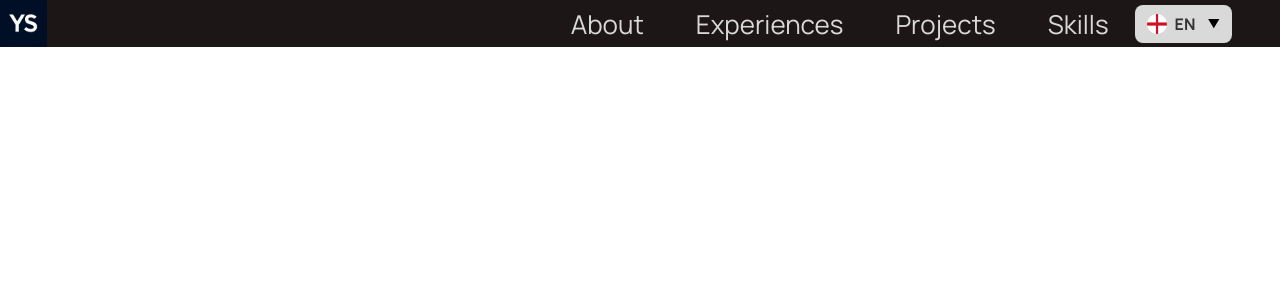
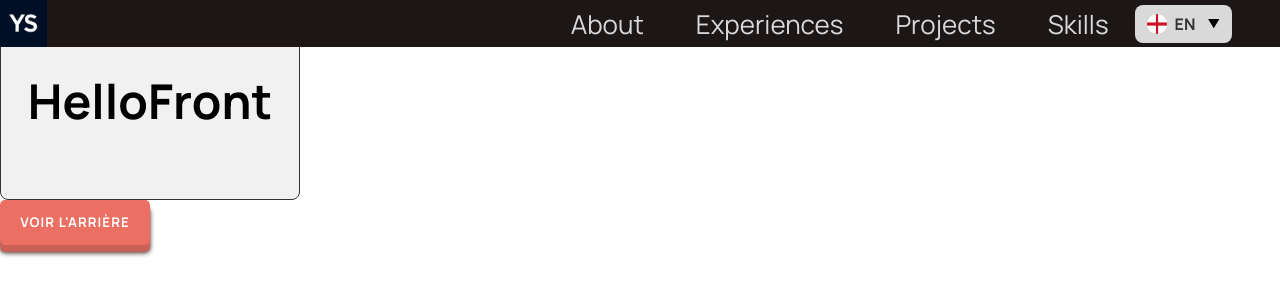
Before and after one commit to SYakup33/Portfolio, a React (Vite) app: page /experiences in a window 1280 px wide. Shown: the top 300 px of the page. Built offline with nearby package versions, Linux system fonts and the light colour scheme.

Commit message:
added system of card flip with a button

```diff
--- /dev/null
+++ b/src/assets/components/flipCard/ButtonFlip.css
@@ -0,0 +1,26 @@
+.flip-btn {
+	--bg: #e74c3c;
+	--text-color: #fff;
+	position: relative;
+	width: 150px;
+	border: none;
+	background: var(--bg);
+	color: var(--text-color);
+	padding: 1em;
+	font-weight: bold;
+	text-transform: uppercase;
+	transition: 0.2s;
+	border-radius: 5px;
+	opacity: 0.8;
+	letter-spacing: 1px;
+	box-shadow: #c0392b 0px 7px 2px, #000 0px 8px 5px;
+}
+
+.flip-btn:hover {
+	opacity: 1;
+}
+
+.flip-btn:active {
+	top: 4px;
+	box-shadow: #c0392b 0px 3px 2px, #000 0px 3px 5px;
+}
--- /dev/null
+++ b/src/assets/components/flipCard/ButtonFlip.tsx
@@ -0,0 +1,16 @@
+import "./ButtonFlip.css";
+
+interface FlipButtonProps {
+	onClick: () => void;
+	isFlipped: boolean;
+}
+
+function FlipButton({ onClick, isFlipped }: FlipButtonProps) {
+	return (
+		<button type="button" className="flip-btn" onClick={onClick}>
+			{isFlipped ? "Retourner" : "Voir l'arrière"}
+		</button>
+	);
+}
+
+export default FlipButton;
--- /dev/null
+++ b/src/assets/components/flipCard/FlipCard.css
@@ -0,0 +1,42 @@
+.flip-card {
+	background-color: transparent;
+	width: 300px;
+	height: 200px;
+	perspective: 1000px;
+}
+
+.flip-card-inner {
+	position: relative;
+	width: 100%;
+	height: 100%;
+	transition: transform 0.6s;
+	transform-style: preserve-3d;
+}
+
+.flip-card.flipped .flip-card-inner {
+	transform: rotateY(180deg);
+}
+
+.flip-card-front,
+.flip-card-back {
+	position: absolute;
+	width: 100%;
+	height: 100%;
+	-webkit-backface-visibility: hidden;
+	backface-visibility: hidden;
+	display: flex;
+	justify-content: center;
+	align-items: center;
+	font-size: 24px;
+	border: 1px solid #333;
+	border-radius: 8px;
+}
+
+.flip-card-front {
+	background-color: #f1f1f1;
+}
+
+.flip-card-back {
+	background-color: #ccc;
+	transform: rotateY(180deg);
+}
--- /dev/null
+++ b/src/assets/components/flipCard/FlipCard.tsx
@@ -0,0 +1,28 @@
+import { useState } from "react";
+import FlipButton from "./ButtonFlip";
+import "./FlipCard.css";
+
+interface FlipCardProps {
+	frontContent: React.ReactNode;
+	backContent: React.ReactNode;
+}
+
+function FlipCard({ frontContent, backContent }: FlipCardProps) {
+	const [isFlipped, setIsFlipped] = useState(false);
+
+	const handleFlip = () => setIsFlipped(!isFlipped);
+
+	return (
+		<>
+			<div className={`flip-card ${isFlipped ? "flipped" : ""}`}>
+				<div className="flip-card-inner">
+					<div className="flip-card-front">{frontContent}</div>
+					<div className="flip-card-back">{backContent}</div>
+				</div>
+			</div>
+			<FlipButton onClick={handleFlip} isFlipped={isFlipped} />
+		</>
+	);
+}
+
+export default FlipCard;
--- a/src/pages/experiences/Experiences.tsx
+++ b/src/pages/experiences/Experiences.tsx
@@ -1,9 +1,14 @@
 import Header from "../../assets/components/header/Header";
+import FlipCard from "../../assets/components/flipCard/FlipCard";
 
 function Experiences() {
 	return (
 		<>
 			<Header />
+			<FlipCard
+				frontContent={<h1>HelloFront</h1>}
+				backContent={<h1>HelloBack</h1>}
+			/>
 		</>
 	);
 }
```
